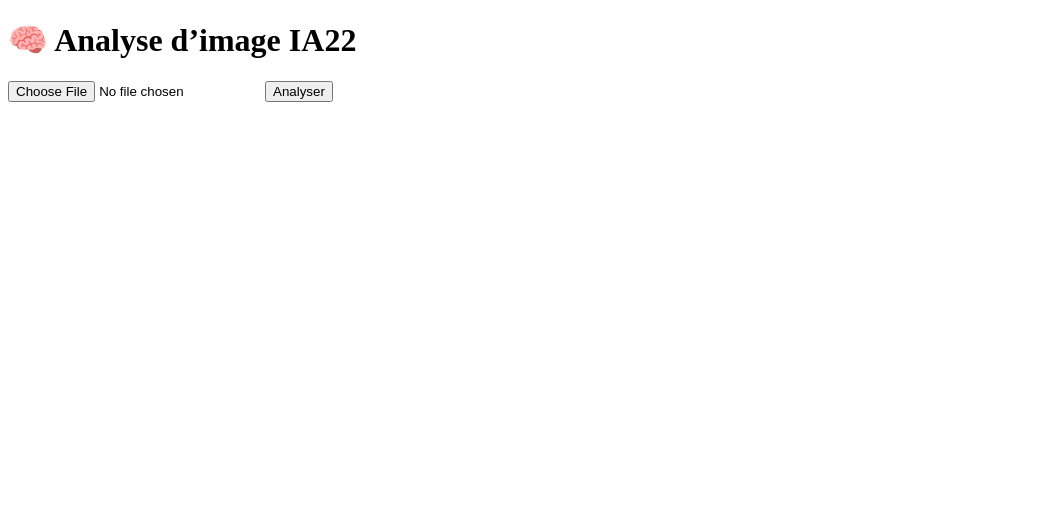
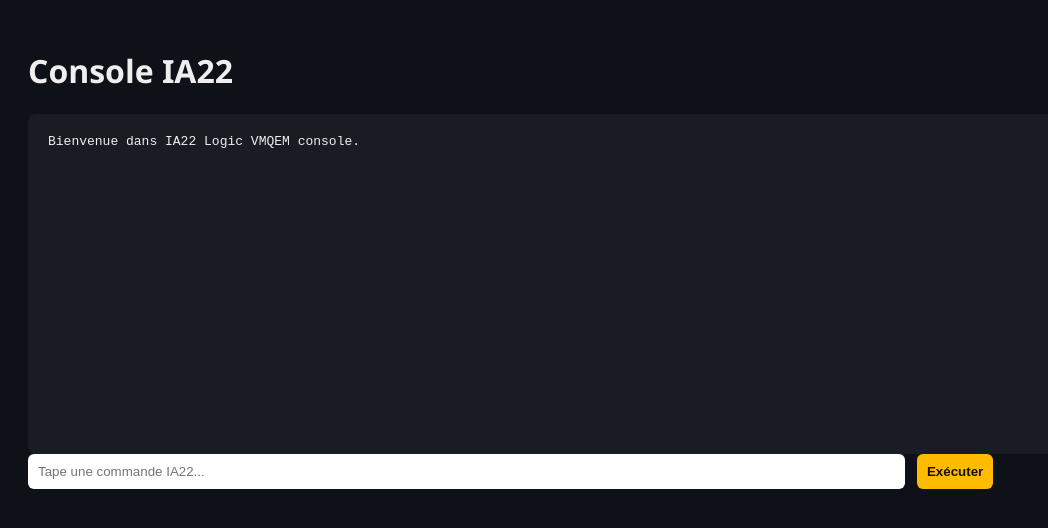
Before and after one commit to milyes/IA22_LOGIC_ALGORITHM, a plain HTML site: page index.html in a window 1280 px wide. Shown: the whole page, without its empty margins (0-1048 px from the left). Drawn offline with Linux system fonts and the light colour scheme.

Commit message:
Update index.html
Signed-off-by:  zoubirou ilyes <119434103+milyes@users.noreply.github.com>

```diff
--- a/index.html
+++ b/index.html
@@ -1,17 +1,44 @@
 <!DOCTYPE html>
 <html lang="fr">
 <head>
-  <meta charset="UTF-8">
-  <title>Analyse Visuelle IA22</title>
-  <link rel="stylesheet" href="style.css">
+  <meta charset="UTF-8" />
+  <title>Console IA22 - Logic VMQEM</title>
+  <style>
+    body { background: #0f1118; color: #eee; font-family: "Segoe UI", sans-serif; padding: 20px; }
+    #console { background: #191c23; padding: 20px; border-radius: 8px; font-family: monospace; height: 300px; overflow-y: auto; }
+    input { width: 70%; padding: 10px; border-radius: 6px; border: none; margin-right: 8px; }
+    button { padding: 10px; border: none; border-radius: 6px; background: #ffbb00; color: #111; font-weight: bold; cursor: pointer; }
+  </style>
 </head>
 <body>
-  <h1>🧠 Analyse d’image IA22</h1>
-  <form id="uploadForm">
-    <input type="file" id="imageInput" accept="image/*" required>
-    <button type="submit">Analyser</button>
-  </form>
-  <div id="results"></div>
-  <script src="script.js"></script>
+
+  <h1>Console IA22</h1>
+  <div id="console">Bienvenue dans IA22 Logic VMQEM console.</div>
+  <input id="cmdInput" type="text" placeholder="Tape une commande IA22..." />
+  <button onclick="envoyerCommande()">Exécuter</button>
+
+  <script>
+    const consoleDiv = document.getElementById("console");
+    async function envoyerCommande() {
+      const cmd = document.getElementById("cmdInput").value.trim();
+      if (!cmd) return;
+      consoleDiv.innerHTML += `<br/><span style="color:#ffbb00;">> ${cmd}</span>`;
+      document.getElementById("cmdInput").value = "";
+      try {
+        // Remplacer par ton URL API backend
+        const response = await fetch("https://ton-backend/api/ia22/execute", {
+          method: "POST",
+          headers: { "Content-Type": "application/json" },
+          body: JSON.stringify({ commande: cmd }),
+        });
+        const data = await response.json();
+        consoleDiv.innerHTML += `<br/>${data.resultat}`;
+      } catch (err) {
+        consoleDiv.innerHTML += `<br/><span style="color:red;">Erreur API: ${err.message}</span>`;
+      }
+      consoleDiv.scrollTop = consoleDiv.scrollHeight;
+    }
+  </script>
+
 </body>
 </html>
```
